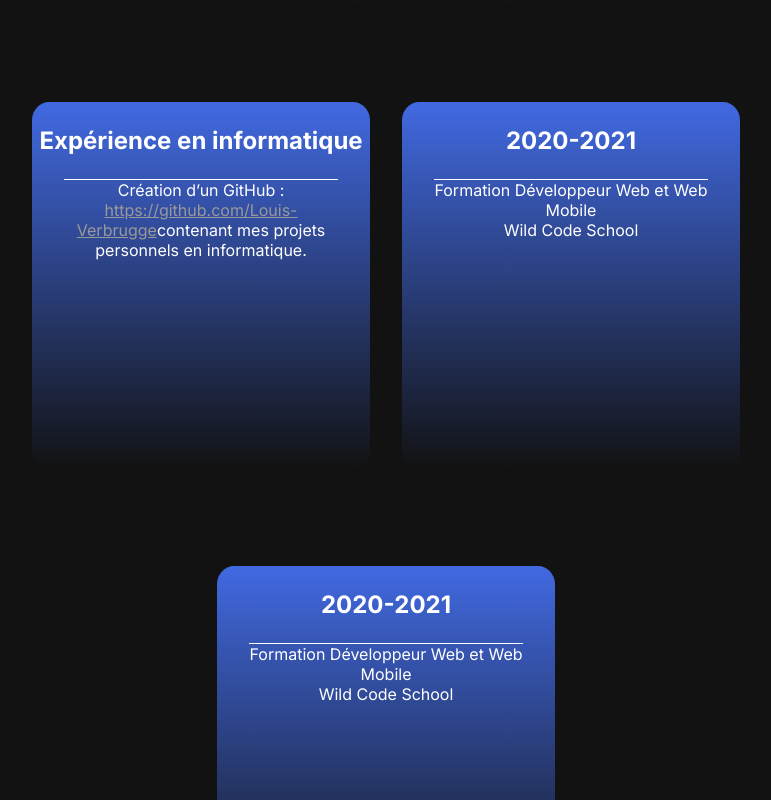
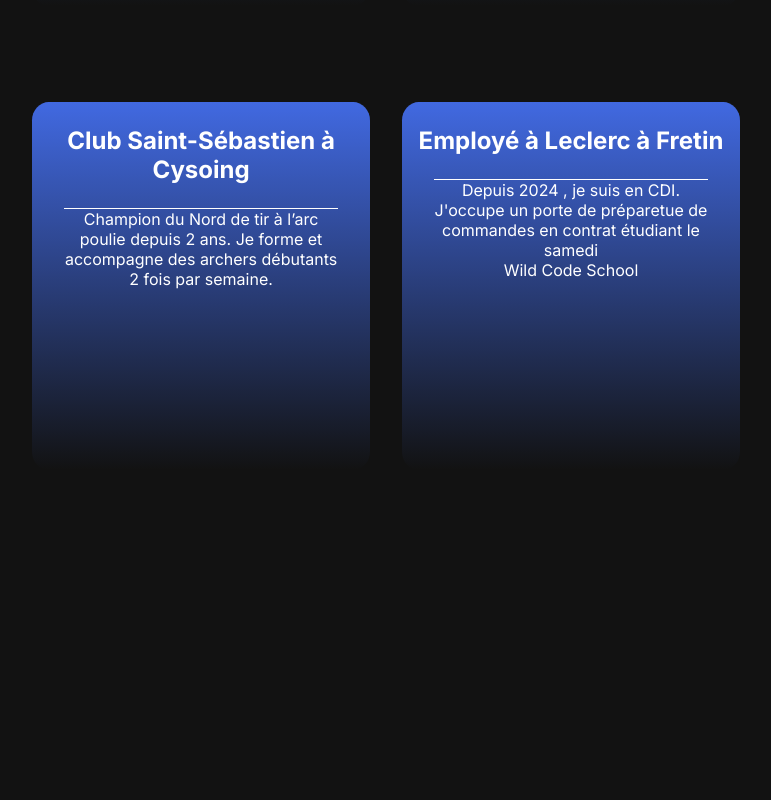
Before and after one commit to Louis-Verbrugge/portfolio-next, a Next.js app: page / in a window 1280 px wide. Shown: the part 1340-2140 px from the top of the page, without its empty margins (254-1025 px from the left). Built offline with nearby package versions, Linux system fonts and the light colour scheme.

Commit message:
portfolio next

```diff
--- a/app/experience.tsx
+++ b/app/experience.tsx
@@ -9,16 +9,6 @@
       <h2 className="titlePage">Experience</h2>
 
       <div className="all-carte-experience">
-          <div className="experience">
-            <h3>Club Saint-Sébastien à Cysoing</h3>
-            <div className="carte">
-              <p>Champion du Nord de tir à l’arc poulie depuis 2 ans.
-                Je forme et accompagne des archers débutants 2 fois par
-                semaine.
-              </p>
-
-            </div>
-          </div>
         <div className="experience">
           <h3>Groupe ‘Code en Equipe’</h3>
           <div className="carte">
@@ -40,19 +30,23 @@
           </div>
         </div>
         <div className="experience">
-            <h3>2020-2021</h3>
+          <h3>Club Saint-Sébastien à Cysoing</h3>
           <div className="carte">
-              <p>Formation Développeur Web et Web Mobile</p>
+            <p>Champion du Nord de tir à l’arc poulie depuis 2 ans.
+              Je forme et accompagne des archers débutants 2 fois par
+              semaine.
+            </p>
+          </div>
+        </div>
+        <div className="experience">
+          <h3>Employé à Leclerc à Fretin</h3>
+          <div className="carte">
+            <p>Depuis 2024 , je suis en CDI.</p>
+            <p>J'occupe un porte de préparetue de commandes en contrat étudiant le samedi</p>
             <p>Wild Code School</p>
           </div>
         </div>
-          <div className="experience">
-            <h3>2020-2021</h3>
-            <div className="carte">
-              <p>Formation Développeur Web et Web Mobile</p>
-              <p>Wild Code School</p>
-            </div>
-          </div>
+
       </div>
     </div>
 
```
Lines whose indentation alone changed are shown as unchanged.
